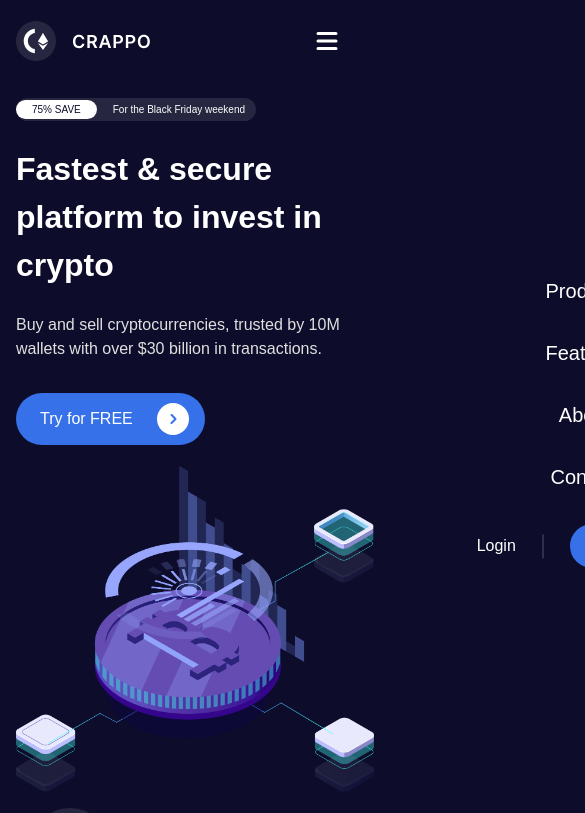
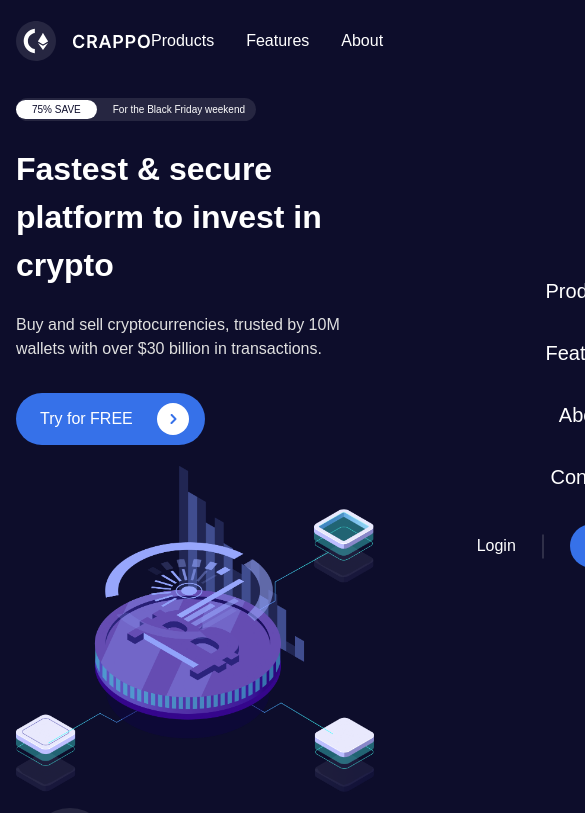
Before and after one commit to Aliiiu/fend-test, a React (Create React App) app: page / in a window 390 px wide. Shown: the top 813 px of the page, 585 px wide, since content can reach past the window. Built offline with nearby package versions, Linux system fonts and the light colour scheme.

Commit message:
ready to submit

```diff
--- a/src/component/Layout/Header.tsx
+++ b/src/component/Layout/Header.tsx
@@ -9,7 +9,7 @@ const Header = () => {
 		<div className='container px-4 py-4 md:px-[40px] md:py-[20px] lg:px-[60px] xl:px-[120px] xl:pt-[30px]'>
 			<header className='flex items-center justify-between'>
 				<img src='/images/Logo.svg' alt='' width={135} height='40px' />
-				<nav className='hidden lg:block'>
+				<nav className='block'>
 					<div className='flex gap-[40px]'>
 						<ul className='flex font-normal items-center gap-[32px]'>
 							<li>Products</li>
```
